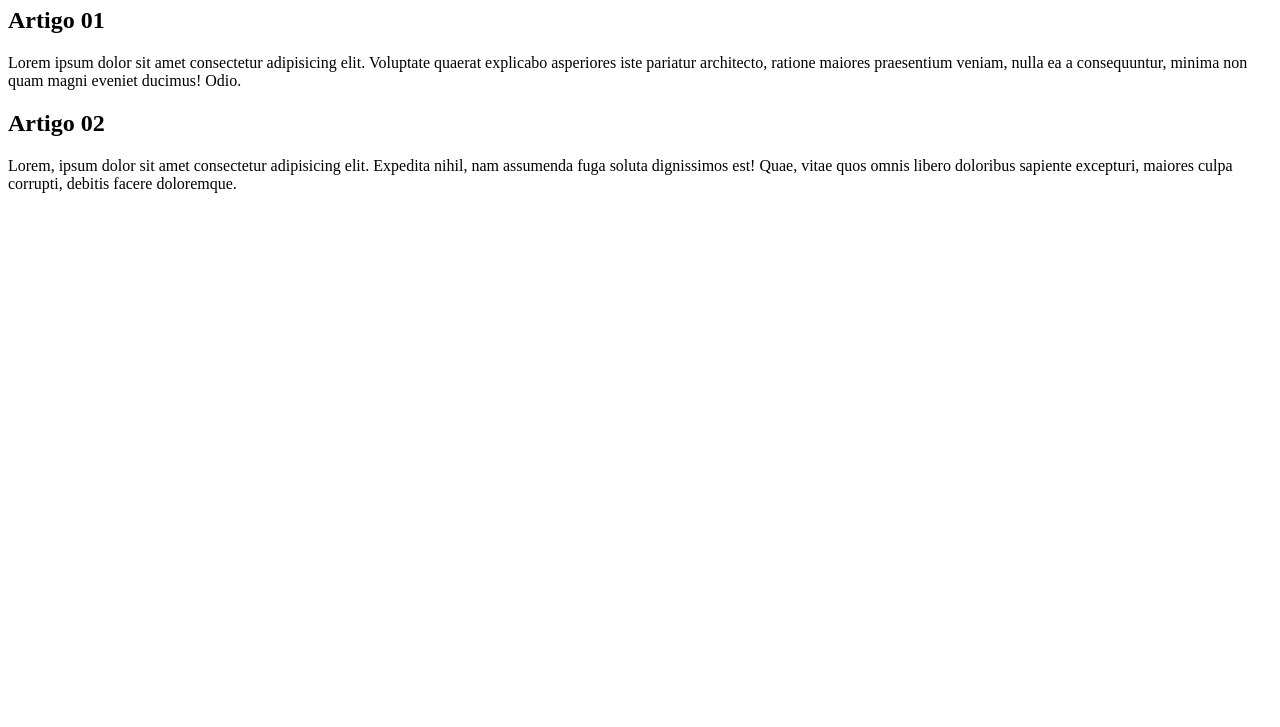
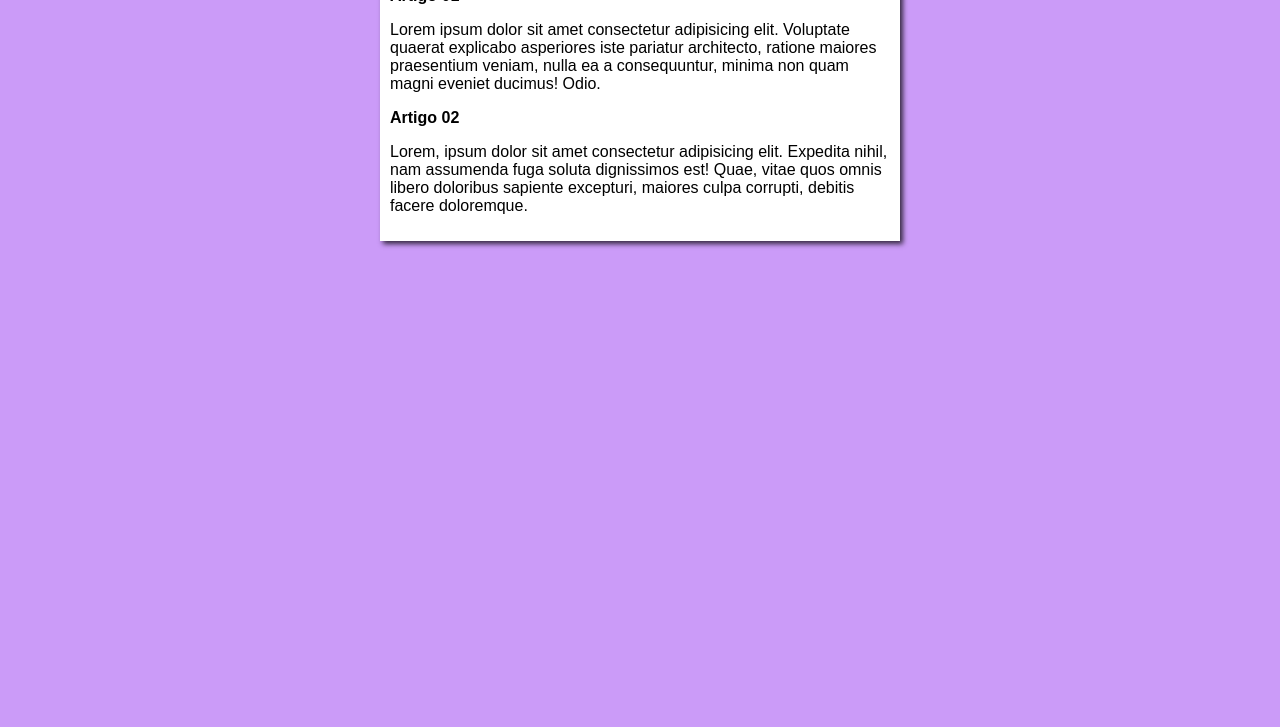
Before and after one commit to Es0souza/projeto-site, a plain HTML site: page index.html in a window 1280 px wide. Shown: the part 73-800 px from the top of the page. Drawn offline with Linux system fonts and the light colour scheme.

Commit message:
Iniciei o disegn

```diff
--- /dev/null
+++ b/estilos/style.css
@@ -0,0 +1,18 @@
+*{
+    font-family: Arial, Helvetica, sans-serif;
+    font-size: 16px;
+}
+
+body {
+    background-color: rgb(203, 155, 248);
+
+}
+
+main {
+    background-color: white;
+    width: 500px;
+    margin: auto;
+    padding: 10px;
+    box-shadow: 3px 3px 5px rgba(0, 0, 0, 0.74);
+
+}
--- a/index.html
+++ b/index.html
@@ -5,6 +5,7 @@
     <meta http-equiv="X-UA-Compatible" content="IE=edge">
     <meta name="viewport" content="width=device-width, initial-scale=1.0">
     <title>Titulo do Site</title>
+    <link rel="stylesheet" href="estilos/style.css">
 </head>
 <body>
     <main>
```
